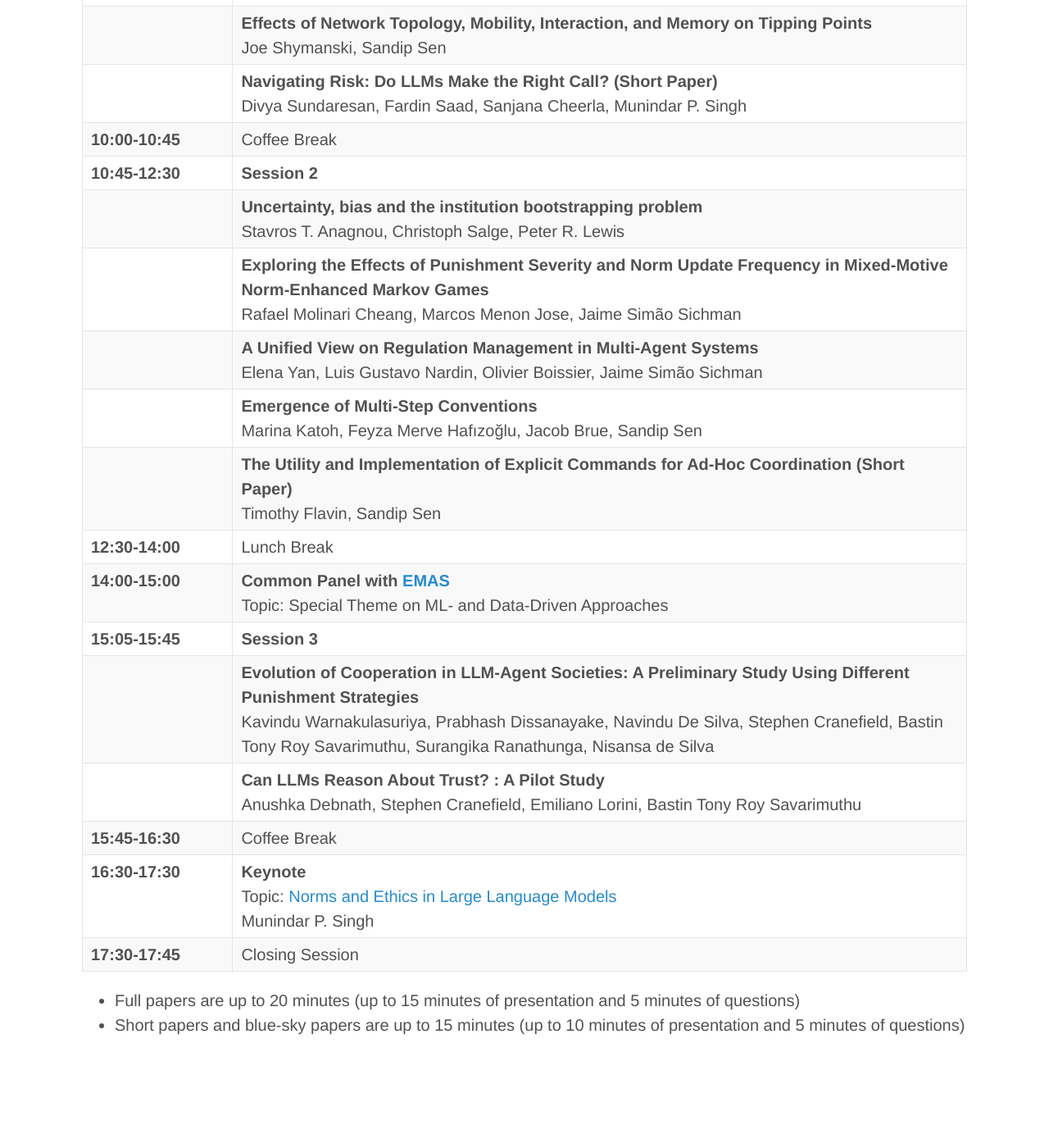
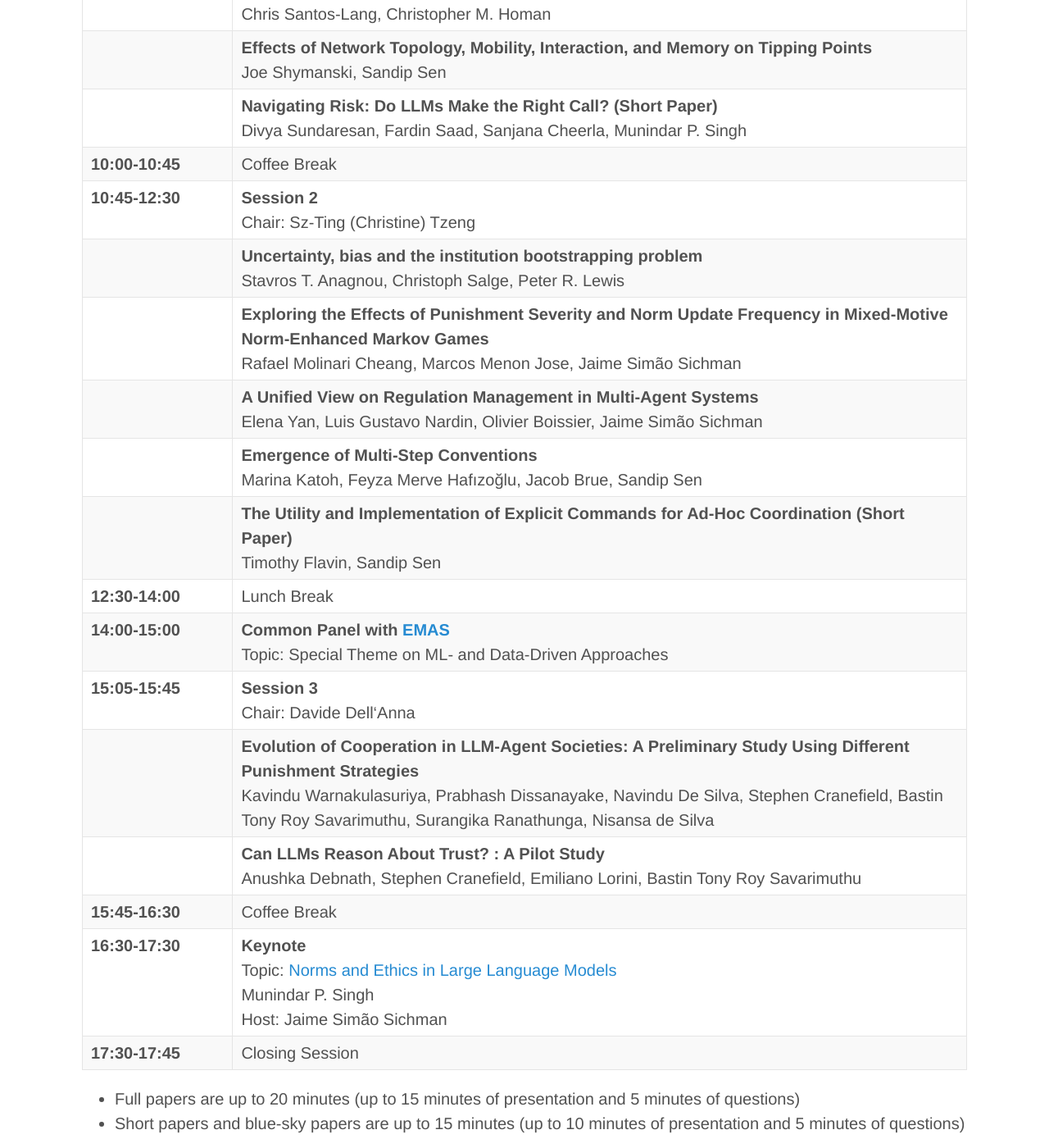
Before and after one commit to coin-workshop/coine-2025-detroit, a Jekyll site: the page built from technical_programme.md, in a window 1280 px wide and 1400 px high, scrolled down 566 px. Shown: the whole window at 82% size. Built offline with Jekyll 4.4.1, drawn with Linux system fonts in a browser that asks for light colours; before the commit the page ends 1851 px from its top, so only the background shows below that; some of the changed text lies outside the part shown.

Commit message:
updated chairs for each sessionl

```diff
--- a/technical_programme.md
+++ b/technical_programme.md
@@ -23,7 +23,7 @@ Location of Common panel: Brule A, 5th floor
     </tr>
     <tr>
       <td align="left" valign="top"><b>9:10-10:00</b></td>
-      <td align="left" valign="top"><b>Session 1</b></td>
+      <td align="left" valign="top"><b>Session 1</b><br/>Chair: Davide Dell‘Anna</td>
     </tr>
     <tr>
       <td align="left" valign="top"></td>
@@ -43,7 +43,7 @@ Location of Common panel: Brule A, 5th floor
     </tr>
     <tr>
       <td align="left" valign="top"><b>10:45-12:30</b></td>
-      <td align="left" valign="top"><b>Session 2</b></td>
+      <td align="left" valign="top"><b>Session 2</b><br/>Chair: Sz-Ting (Christine) Tzeng</td>
     </tr>
     <tr>
       <td align="left" valign="top"></td>
@@ -75,7 +75,7 @@ Location of Common panel: Brule A, 5th floor
     </tr>
     <tr>
       <td align="left" valign="top"><b>15:05-15:45</b></td>
-      <td align="left" valign="top"><b>Session 3</b></td>
+      <td align="left" valign="top"><b>Session 3</b><br/>Chair: Davide Dell‘Anna</td>
     </tr>
     <tr>
       <td align="left" valign="top"></td>
@@ -91,7 +91,7 @@ Location of Common panel: Brule A, 5th floor
     </tr>
     <tr>
       <td align="left" valign="top"><b>16:30-17:30</b></td>
-      <td align="left" valign="top"><b>Keynote</b><br/>Topic: <a href="https://coin-workshop.github.io/coine-2025-detroit/keynote.html" target="_blank">Norms and Ethics in Large Language Models</a><br/>Munindar P. Singh</td>
+      <td align="left" valign="top"><b>Keynote</b><br/>Topic: <a href="https://coin-workshop.github.io/coine-2025-detroit/keynote.html" target="_blank">Norms and Ethics in Large Language Models</a><br/>Munindar P. Singh<br/>Host: Jaime Simão Sichman</td>
     </tr>
     <tr>
       <td align="left" valign="top"><b>17:30-17:45</b></td>
```
